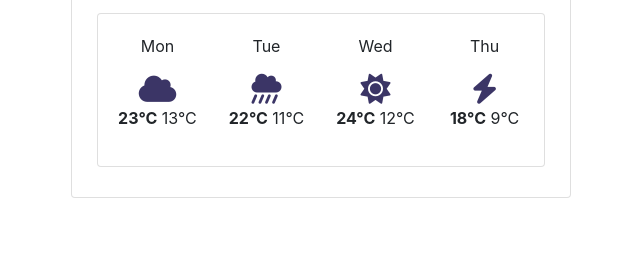
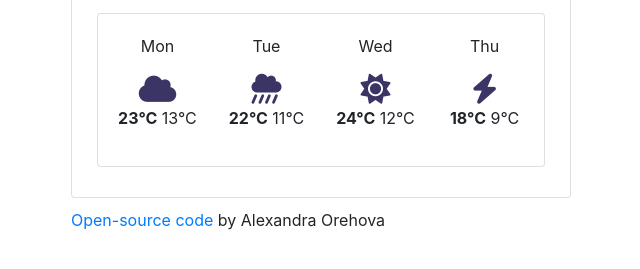
Before and after one commit to Orehova-a/test-folder-git, a plain HTML site: page index.html in a window 1280 px wide. Shown: the part 317-586 px from the top of the page, without its empty margins (319-959 px from the left). Drawn offline with nearby package versions, Linux system fonts and the light colour scheme.

Commit message:
Adding open-source code

```diff
--- a/index.html
+++ b/index.html
@@ -91,6 +91,12 @@
           </div>
         </div>
       </div>
+      <div class="source-code">
+        <a href="https://github.com/Orehova-a/test-folder-git"
+          >Open-source code</a
+        >
+        by Alexandra Orehova
+      </div>
     </div>
     <script src="index.js"></script>
   </body>
--- a/style.css
+++ b/style.css
@@ -66,3 +66,9 @@
   color: #3b3566;
   font-size: 30px;
 }
+
+.source-code {
+  width: 90%;
+  max-width: 500px;
+  margin: -20px auto;
+}
```
